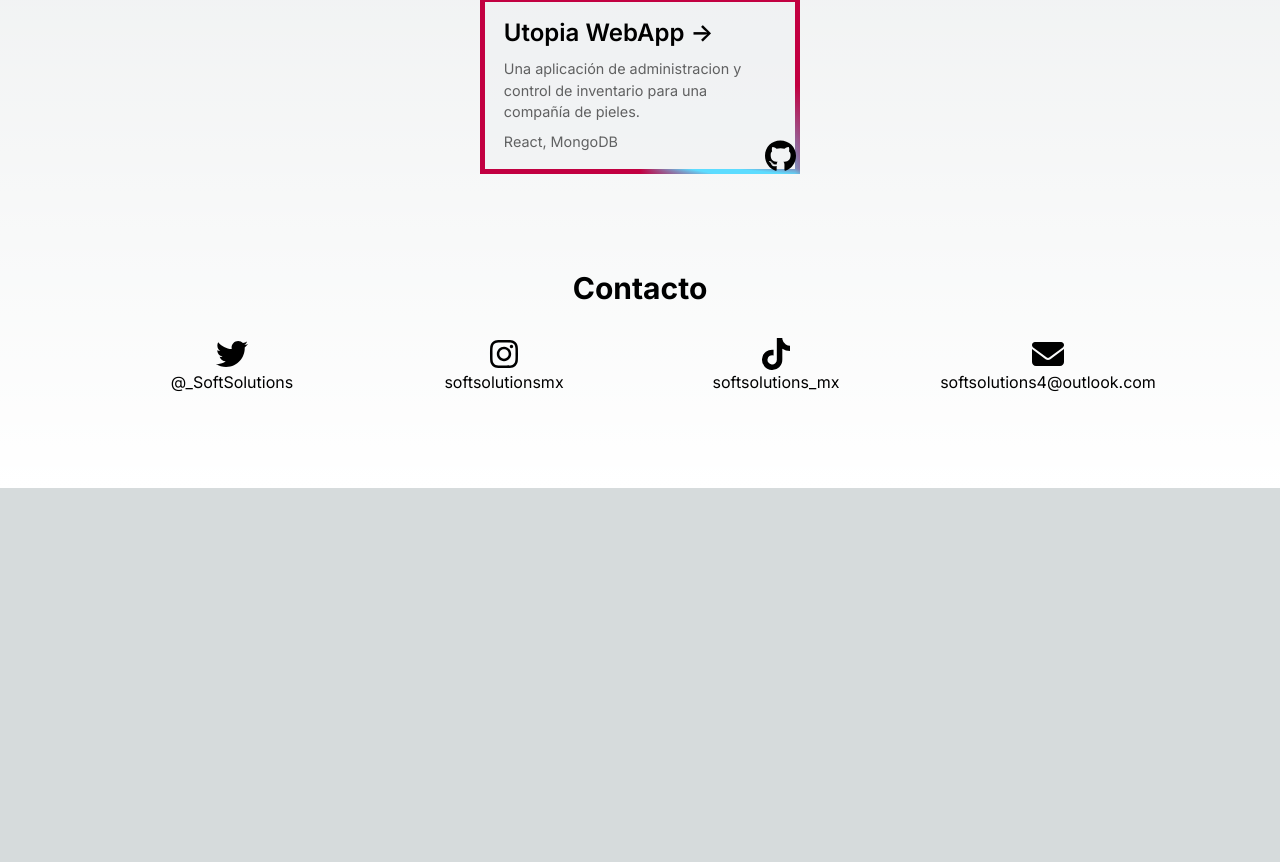
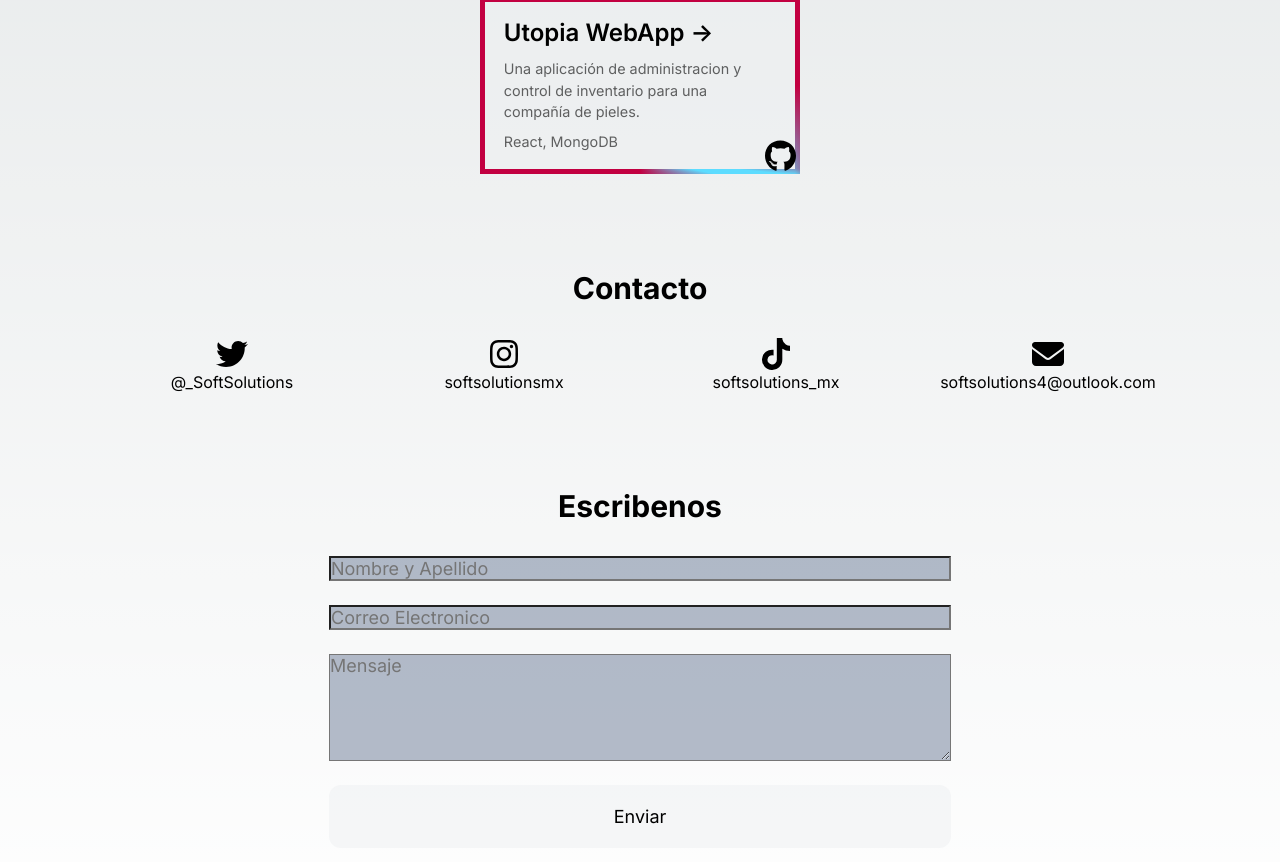
Before and after one commit to IvanSoftSolutions/portfolio_new, a Next.js app: page / in a window 1280 px wide. Shown: the part 1022-1884 px from the top of the page. Before the commit the page ends 1510 px from the top, so only its background shows below. Built offline with nearby package versions, Linux system fonts and the light colour scheme.

Commit message:
Add contact message function

```diff
--- a/next.config.js
+++ b/next.config.js
@@ -1,9 +1,9 @@
 /** @type {import('next').NextConfig} */
 const nextConfig = {
-    // output: 'export',
-    // images: {
-    //     unoptimized: true
-    // }
+    output: 'export',
+    images: {
+        unoptimized: true
+    }
 }
 
 module.exports = nextConfig
--- a/package.json
+++ b/package.json
@@ -15,7 +15,9 @@
     "@fortawesome/free-brands-svg-icons": "^6.4.2",
     "@fortawesome/free-solid-svg-icons": "^6.4.2",
     "@fortawesome/react-fontawesome": "^0.2.0",
-    "@mui/material": "^5.14.14",
+    "@mui/icons-material": "^5.14.18",
+    "@mui/material": "^5.14.18",
+    "axios": "^1.6.2",
     "next": "14.0.2",
     "react": "^18",
     "react-dom": "^18"
--- a/src/app/globals.css
+++ b/src/app/globals.css
@@ -97,6 +97,12 @@ a {
   text-decoration: none;
 }
 
+input,
+textarea,
+button {
+  font-family: inherit;
+}
+
 @media (prefers-color-scheme: dark) {
   html {
     color-scheme: dark;
--- a/src/app/page.js
+++ b/src/app/page.js
@@ -1,3 +1,13 @@
+'use client'
+import { useState } from 'react';
+import axios from 'axios';
+import Box from '@mui/material/Box';
+import Alert from '@mui/material/Alert';
+import AlertTitle from '@mui/material/AlertTitle';
+import IconButton from '@mui/material/IconButton';
+import CloseIcon from '@mui/icons-material/Close';
+import Collapse from '@mui/material/Collapse';
+
 import Image from 'next/image'
 import styles from './page.module.css'
 import { FontAwesomeIcon } from '@fortawesome/react-fontawesome';
@@ -5,6 +15,51 @@ import { faJs, faNodeJs, faReact, faPython, faAws, faApple, faAndroid, faGithub,
 import { faDatabase, faEnvelope } from '@fortawesome/free-solid-svg-icons';
 
 export default function Home() {
+  const [name, setName] = useState('');
+  const [email, setEmail] = useState('');
+  const [message, setMessage] = useState('');
+  const [openSuccess, setOpenSuccess] = useState(false);
+  const [openError, setOpenError] = useState(false);
+
+  const handleNameChange = (event) => {
+    setName(event.target.value);
+  };
+
+  const handleEmailChange = (event) => {
+    setEmail(event.target.value);
+  };
+
+  const handleMessageChange = (event) => {
+    setMessage(event.target.value);
+    event.preventDefault();
+
+  };
+
+  const sendMail = (event) => {
+    event.preventDefault();
+
+    let data = {
+      email: email,
+      name: name,
+      message: message
+    }
+
+    axios
+      .post('https://utopia-new-api.onrender.com/send_mail/', data)
+      .then((response) => {
+        if (response.status === 201) {
+          setOpenError(false);
+          setOpenSuccess(true);
+        }
+        // console.log(response.data.data);
+      })
+      .catch((error) => {
+        setOpenSuccess(false);
+        setOpenError(true);
+        console.log(error);
+      })
+  }
+
   return (
     <main className={styles.main}>
 
@@ -107,6 +162,58 @@ export default function Home() {
       <div className={styles.grid}>
       </div>
 
+      <div className={styles.center}>
+        <div className={styles.subtitle}>
+          <h2>Escribenos</h2>
+        </div>
+      </div>
+      <div>
+        <form className={styles.contact} onSubmit={sendMail}>
+          <input className={styles.contactChild} type="text" name="name" placeholder="Nombre y Apellido" value={name} onChange={handleNameChange} />
+          <input className={styles.contactChild} type="email" name="email" placeholder="Correo Electronico" value={email} onChange={handleEmailChange} />
+          <textarea className={styles.contactChild} name="message" rows="5" cols="55" placeholder="Mensaje" value={message} onChange={handleMessageChange}></textarea>
+          <button className={styles.contactChild} type='submit'>Enviar</button>
+        </form>
+        <Box sx={{ width: '100%' }}>
+          <Collapse in={openSuccess}>
+            <Alert variant="filled" severity="success" action={
+              <IconButton
+                aria-label="close"
+                color="inherit"
+                size="small"
+                onClick={() => {
+                  setOpenSuccess(false);
+                }}
+              >
+                <CloseIcon fontSize="inherit" />
+              </IconButton>
+            }>
+              <AlertTitle>Tu mensaje ha sido enviado.</AlertTitle>
+              En breve nos pondremos en contacto contigo.
+            </Alert>
+          </Collapse>
+        </Box>
+        <Box sx={{ width: '100%' }}>
+          <Collapse in={openError}>
+            <Alert variant="filled" severity="error" action={
+              <IconButton
+                aria-label="close"
+                color="inherit"
+                size="small"
+                onClick={() => {
+                  setOpenError(false);
+                }}
+              >
+                <CloseIcon fontSize="inherit" />
+              </IconButton>
+            }>
+              <AlertTitle> Mensaje no enviado.</AlertTitle>
+              Por favor llena todos los campos
+            </Alert>
+          </Collapse>
+        </Box>
+      </div>
+
     </main>
   )
 }
--- a/src/app/page.module.css
+++ b/src/app/page.module.css
@@ -95,7 +95,6 @@
   border-radius: var(--border-radius);
   background-color: rgba(var(--callout-rgb), 0.5);
   transition: background 200ms, border 200ms;
-  /* border: 0.35rem solid; */
   border: 5px solid rgba(var(--card-border-rgb), 0);
   border-image: conic-gradient(from var(--angle), var(--c2), var(--c1) 0.1turn, var(--c1) 0.15turn, var(--c2) 0.25turn) 30;
   animation: borderRotate var(--d) linear infinite forwards;
@@ -131,14 +130,27 @@
   justify-content: center;
   align-items: center;
   position: relative;
-  /* padding: 4rem 0; */
 }
 
-.background {
-  width: var(--max-width);
+.contact {
+  display: flex;
+  flex-direction: column;
+}
+
+.contactChild {
+  margin-bottom: 1.5rem;
+  font-size: large;
+  background-color: rgba(70, 90, 126, 0.4)
+}
+
+.contact button {
+  padding: 1rem 1.2rem;
+  border-radius: var(--border-radius);
   background-color: rgba(var(--callout-rgb), 0.5);
-  border: 1px solid rgba(var(--callout-border-rgb), 0.3);
-  border-radius: var(--border-radius);
+  transition: background 200ms, border 200ms;
+  /* border: 0.35rem solid; */
+  border: 5px solid rgba(var(--card-border-rgb), 0);
+
 }
 
 @property --angle {
@@ -155,7 +167,9 @@
 
 /* Enable hover only on non-touch devices */
 @media (hover: hover) and (pointer: fine) {
-  .card:hover {
+
+  .card:hover,
+  .contact button:hover {
     /* background: rgba(var(--card-rgb), 0.1); */
     border: 1px solid rgba(var(--card-border-rgb), 0.15);
   }
```
Also changed, not shown: 1 other file (tests, documents, lock files or other folders).
